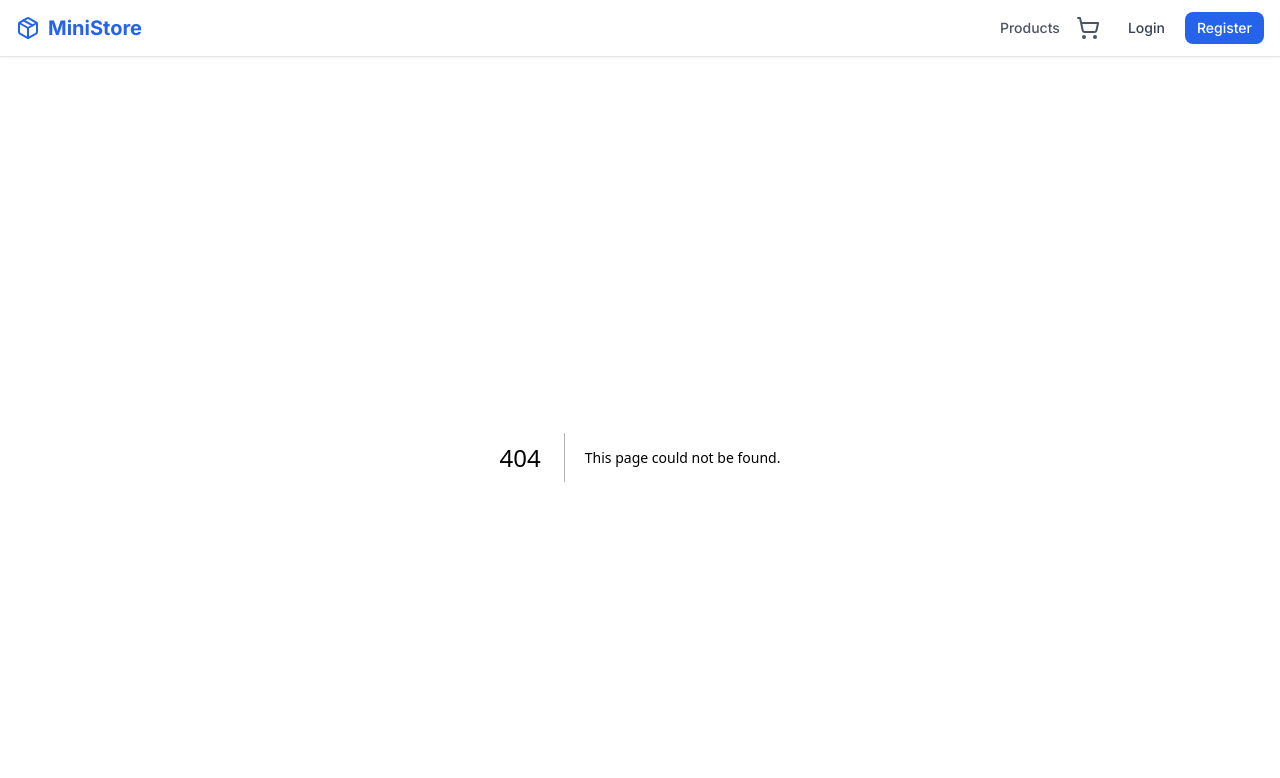
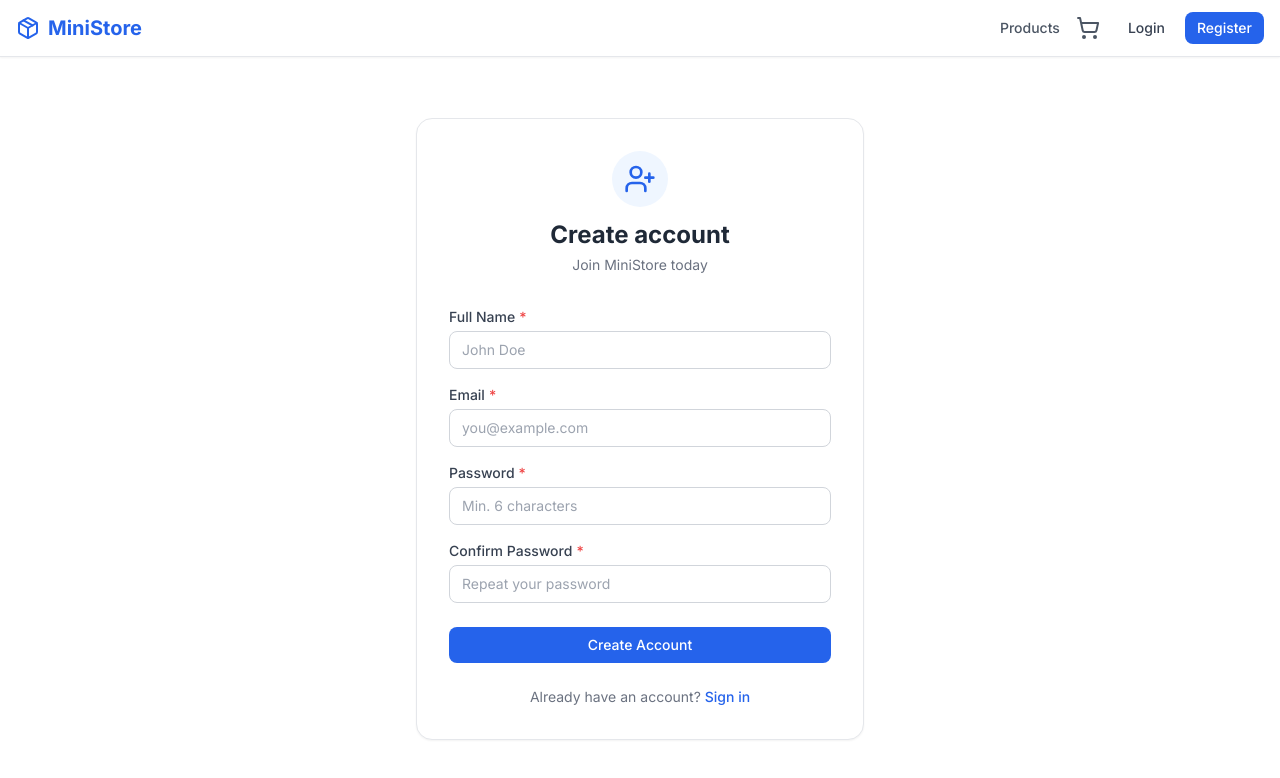
Before and after one commit to Luismerino123/Mini-store, a Next.js app: page /register in a window 1280 px wide. Before the commit this address had no page. Shown: the top 778 px of the page. Built offline with nearby package versions, Linux system fonts and the light colour scheme.

Commit message:
implement login and register pages with form validation

```diff
--- a/package.json
+++ b/package.json
@@ -16,6 +16,7 @@
     "react-dom": "^18",
     "clsx": "^2.1.1",
     "lucide-react": "^0.400.0",
+    "react-hot-toast": "^2.4.1",
     "tailwind-merge": "^2.4.0",
     "zustand": "^4.5.4"
   },
--- /dev/null
+++ b/src/app/(auth)/login/page.tsx
@@ -0,0 +1,92 @@
+'use client';
+
+import { useState } from 'react';
+import Link from 'next/link';
+import { useRouter } from 'next/navigation';
+import { Package } from 'lucide-react';
+import { useAuthStore } from '@/store/authStore';
+import { Button } from '@/components/ui/Button';
+import { Input } from '@/components/ui/Input';
+import type { LoginInput } from '@/types/user';
+
+export default function LoginPage() {
+  const router = useRouter();
+  const { login, isLoading, error, clearError } = useAuthStore();
+
+  const [form, setForm] = useState<LoginInput>({ email: '', password: '' });
+  const [errors, setErrors] = useState<Partial<LoginInput>>({});
+
+  const validate = (): boolean => {
+    const errs: Partial<LoginInput> = {};
+    if (!form.email) errs.email = 'Email is required';
+    else if (!/\S+@\S+\.\S+/.test(form.email)) errs.email = 'Invalid email';
+    if (!form.password) errs.password = 'Password is required';
+    setErrors(errs);
+    return Object.keys(errs).length === 0;
+  };
+
+  const handleSubmit = async (e: React.FormEvent) => {
+    e.preventDefault();
+    clearError();
+    if (!validate()) return;
+    const success = await login(form);
+    if (success) router.push('/products');
+  };
+
+  return (
+    <div className="flex min-h-[calc(100vh-57px)] items-center justify-center px-4 py-12">
+      <div className="w-full max-w-md">
+        <div className="rounded-2xl border border-gray-200 bg-white p-8 shadow-sm">
+          <div className="mb-8 text-center">
+            <div className="mb-3 inline-flex rounded-full bg-blue-50 p-3">
+              <Package className="h-8 w-8 text-blue-600" />
+            </div>
+            <h1 className="text-2xl font-bold text-gray-800">Welcome back</h1>
+            <p className="mt-1 text-sm text-gray-500">Sign in to your MiniStore account</p>
+          </div>
+
+          {error && (
+            <div className="mb-4 rounded-lg bg-red-50 px-4 py-3 text-sm text-red-600">{error}</div>
+          )}
+
+          <form onSubmit={handleSubmit} className="flex flex-col gap-4" noValidate>
+            <Input
+              label="Email"
+              type="email"
+              placeholder="you@example.com"
+              value={form.email}
+              onChange={(e) => setForm({ ...form, email: e.target.value })}
+              error={errors.email}
+              required
+            />
+            <Input
+              label="Password"
+              type="password"
+              placeholder="••••••••"
+              value={form.password}
+              onChange={(e) => setForm({ ...form, password: e.target.value })}
+              error={errors.password}
+              required
+            />
+            <Button type="submit" isLoading={isLoading} className="mt-2 w-full">
+              Sign In
+            </Button>
+          </form>
+
+          <div className="mt-4 rounded-lg bg-gray-50 p-3 text-xs text-gray-500">
+            <p className="font-semibold text-gray-600">Demo accounts:</p>
+            <p>Admin: admin@ministore.com / admin123</p>
+            <p>Customer: customer@ministore.com / customer123</p>
+          </div>
+
+          <p className="mt-6 text-center text-sm text-gray-500">
+            Don&apos;t have an account?{' '}
+            <Link href="/register" className="font-medium text-blue-600 hover:underline">
+              Sign up
+            </Link>
+          </p>
+        </div>
+      </div>
+    </div>
+  );
+}
--- /dev/null
+++ b/src/app/(auth)/register/page.tsx
@@ -0,0 +1,113 @@
+'use client';
+
+import { useState } from 'react';
+import Link from 'next/link';
+import { useRouter } from 'next/navigation';
+import { UserPlus } from 'lucide-react';
+import { useAuthStore } from '@/store/authStore';
+import { Button } from '@/components/ui/Button';
+import { Input } from '@/components/ui/Input';
+import type { RegisterInput } from '@/types/user';
+
+export default function RegisterPage() {
+  const router = useRouter();
+  const { register, isLoading, error, clearError } = useAuthStore();
+
+  const [form, setForm] = useState<RegisterInput>({
+    name: '',
+    email: '',
+    password: '',
+    confirmPassword: '',
+  });
+  const [errors, setErrors] = useState<Partial<RegisterInput>>({});
+
+  const validate = (): boolean => {
+    const errs: Partial<RegisterInput> = {};
+    if (!form.name.trim()) errs.name = 'Name is required';
+    if (!form.email) errs.email = 'Email is required';
+    else if (!/\S+@\S+\.\S+/.test(form.email)) errs.email = 'Invalid email';
+    if (!form.password) errs.password = 'Password is required';
+    else if (form.password.length < 6) errs.password = 'At least 6 characters';
+    if (!form.confirmPassword) errs.confirmPassword = 'Please confirm your password';
+    else if (form.password !== form.confirmPassword) errs.confirmPassword = 'Passwords do not match';
+    setErrors(errs);
+    return Object.keys(errs).length === 0;
+  };
+
+  const handleSubmit = async (e: React.FormEvent) => {
+    e.preventDefault();
+    clearError();
+    if (!validate()) return;
+    const success = await register(form);
+    if (success) router.push('/products');
+  };
+
+  return (
+    <div className="flex min-h-[calc(100vh-57px)] items-center justify-center px-4 py-12">
+      <div className="w-full max-w-md">
+        <div className="rounded-2xl border border-gray-200 bg-white p-8 shadow-sm">
+          <div className="mb-8 text-center">
+            <div className="mb-3 inline-flex rounded-full bg-blue-50 p-3">
+              <UserPlus className="h-8 w-8 text-blue-600" />
+            </div>
+            <h1 className="text-2xl font-bold text-gray-800">Create account</h1>
+            <p className="mt-1 text-sm text-gray-500">Join MiniStore today</p>
+          </div>
+
+          {error && (
+            <div className="mb-4 rounded-lg bg-red-50 px-4 py-3 text-sm text-red-600">{error}</div>
+          )}
+
+          <form onSubmit={handleSubmit} className="flex flex-col gap-4" noValidate>
+            <Input
+              label="Full Name"
+              type="text"
+              placeholder="John Doe"
+              value={form.name}
+              onChange={(e) => setForm({ ...form, name: e.target.value })}
+              error={errors.name}
+              required
+            />
+            <Input
+              label="Email"
+              type="email"
+              placeholder="you@example.com"
+              value={form.email}
+              onChange={(e) => setForm({ ...form, email: e.target.value })}
+              error={errors.email}
+              required
+            />
+            <Input
+              label="Password"
+              type="password"
+              placeholder="Min. 6 characters"
+              value={form.password}
+              onChange={(e) => setForm({ ...form, password: e.target.value })}
+              error={errors.password}
+              required
+            />
+            <Input
+              label="Confirm Password"
+              type="password"
+              placeholder="Repeat your password"
+              value={form.confirmPassword}
+              onChange={(e) => setForm({ ...form, confirmPassword: e.target.value })}
+              error={errors.confirmPassword}
+              required
+            />
+            <Button type="submit" isLoading={isLoading} className="mt-2 w-full">
+              Create Account
+            </Button>
+          </form>
+
+          <p className="mt-6 text-center text-sm text-gray-500">
+            Already have an account?{' '}
+            <Link href="/login" className="font-medium text-blue-600 hover:underline">
+              Sign in
+            </Link>
+          </p>
+        </div>
+      </div>
+    </div>
+  );
+}
--- a/src/app/layout.tsx
+++ b/src/app/layout.tsx
@@ -2,6 +2,7 @@ import type { Metadata } from 'next';
 import { Inter } from 'next/font/google';
 import './globals.css';
 import { Navbar } from '@/components/layout/Navbar';
+import { Toaster } from 'react-hot-toast';
 
 const inter = Inter({ subsets: ['latin'] });
 
@@ -20,6 +21,7 @@ export default function RootLayout({
       <body className={inter.className}>
         <Navbar />
         <main className="min-h-[calc(100vh-57px)]">{children}</main>
+        <Toaster position="top-right" />
       </body>
     </html>
   );
```
Also changed, not shown: 1 other file (tests, documents, lock files or other folders).
